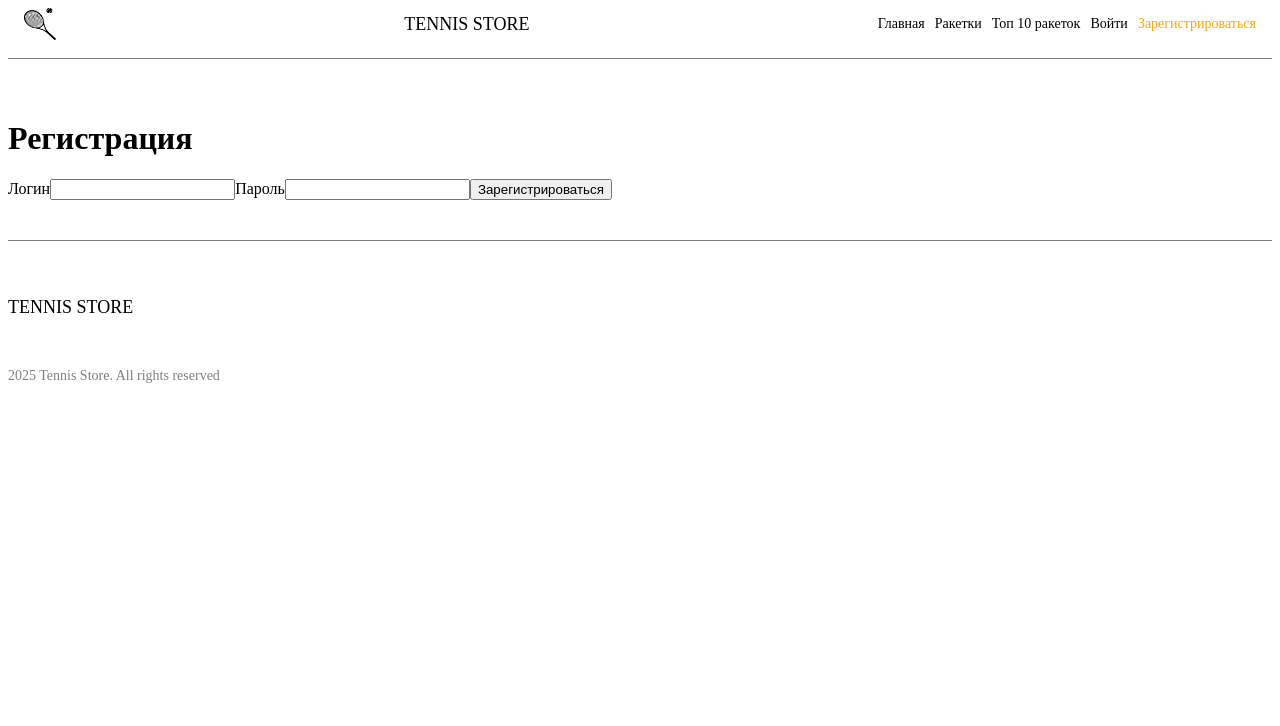
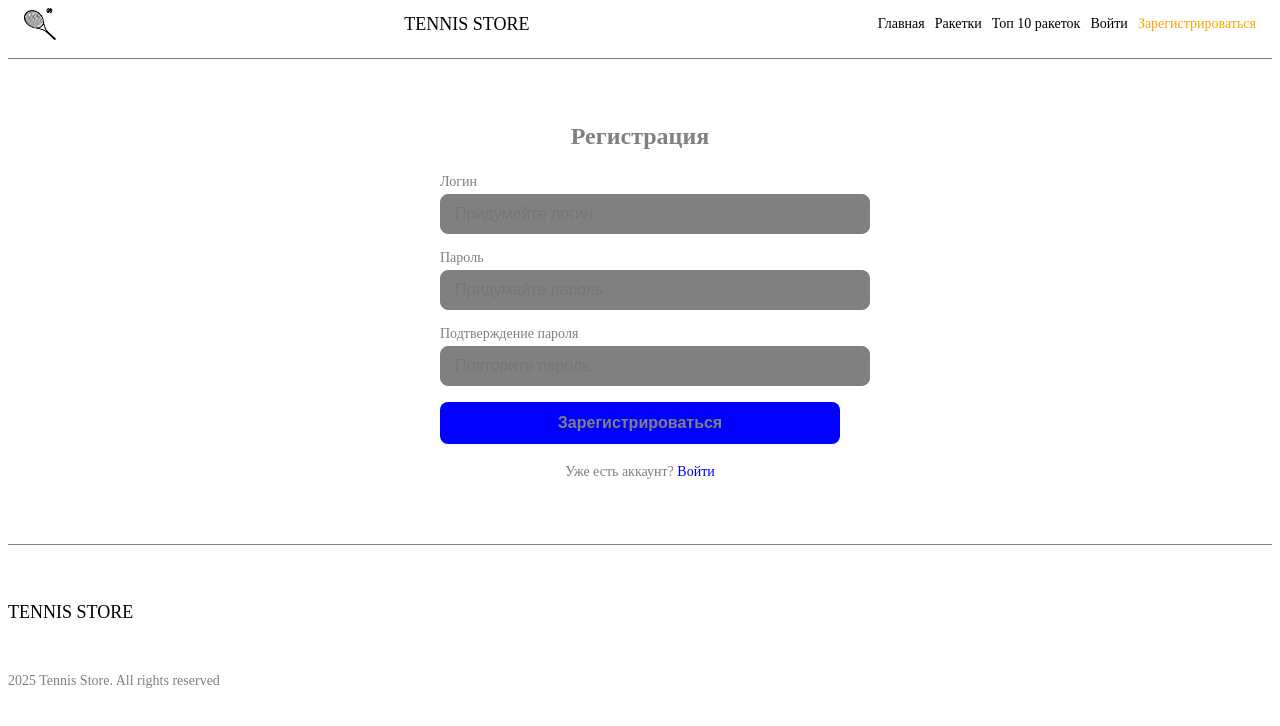
Before and after one commit to DenisMezhuev/next-js-learn-js, a Next.js app: page /signup in a window 1280 px wide. Shown: the top 726 px of the page. Built offline with nearby package versions, Linux system fonts and the light colour scheme; no server answers.

Commit message:
hw-5: fix

```diff
--- a/app/login/page.ts
+++ b/app/login/page.ts
@@ -1,3 +1,4 @@
-import LoginPage from "@/src/widgets/login";
+import {LoginPage} from "@/src/widgets/login";
+
 
 export default LoginPage
--- a/app/signup/page.ts
+++ b/app/signup/page.ts
@@ -1,3 +1,4 @@
-import  SignupPage from '@/src/widgets/signup'
+import {SignupPage} from "@/src/widgets/signup";
+
 
 export default SignupPage
--- a/src/features/header-nav/header-nav.tsx
+++ b/src/features/header-nav/header-nav.tsx
@@ -7,6 +7,7 @@ import {ROUTES} from "@/src/shared/config";
 import {useContext} from "react";
 import {UserContext} from "@/src/widgets/user-provider/user-provider";
 import Logout from "@/src/widgets/logout/logout";
+import {UserSection} from "@/src/features/user-section";
 
 export const HeaderNav = ()=>{
     const pathname = usePathname();
@@ -17,19 +18,7 @@ export const HeaderNav = ()=>{
             <NavLink url={ROUTES.HOME} isActive={pathname === ROUTES.HOME} text='Главная'/>
             <NavLink url={ROUTES.RACKETS} isActive={pathname === ROUTES.RACKETS} text='Ракетки'/>
             <NavLink url={ROUTES.RACKETS_TOP_10} isActive={pathname === ROUTES.RACKETS_TOP_10} text='Топ 10 ракеток'/>
-
-            {userData?.login ? (
-                <>
-                    <div>{userData.login}</div>
-                    <Logout />
-                </>
-            ) : (
-                <>
-                    <NavLink url={ROUTES.LOGIN} isActive={pathname === ROUTES.LOGIN} text='Войти' />
-                    <NavLink url={ROUTES.SIGNUP} isActive={pathname === ROUTES.SIGNUP} text='Зарегистрироваться' />
-                </>
-            )}
-
+            <UserSection userData={userData} pathname={pathname}/>
         </SContainer>
     );
 }
--- /dev/null
+++ b/src/features/user-section/index.ts
@@ -0,0 +1 @@
+export * from './user-section';
--- /dev/null
+++ b/src/features/user-section/user-section.tsx
@@ -0,0 +1,21 @@
+"use client"
+
+import Logout from "@/src/widgets/logout/logout";
+import {NavLink} from "@/src/shared/ui/nav-link";
+import {ROUTES} from "@/src/shared/config";
+import {TUser} from "@/src/shared/api/rackets.types";
+
+
+export const UserSection = ({userData, pathname}: {userData:  TUser | null, pathname: string})=> (
+    userData?.login ? (
+        <>
+            <div>{userData.login}</div>
+            <Logout />
+        </>
+    ) : (
+        <>
+            <NavLink url={ROUTES.LOGIN} isActive={pathname === ROUTES.LOGIN} text='Войти' />
+            <NavLink url={ROUTES.SIGNUP} isActive={pathname === ROUTES.SIGNUP} text='Зарегистрироваться' />
+        </>
+    )
+)
--- /dev/null
+++ b/src/shared/ui/auth-form/auth-form.styles.ts
@@ -0,0 +1,107 @@
+import styled from 'styled-components';
+
+export const SForm = styled.form`
+  display: flex;
+  flex-direction: column;
+  gap: 16px;
+  max-width: 400px;
+  margin: 0 auto;
+  padding: 24px;
+  width: 100%;
+`;
+
+export const STitle = styled.h1`
+  font-size: 24px;
+  font-weight: 700;
+  color: gray;
+  text-align: center;
+  margin: 0 0 8px;
+
+`;
+
+export const SFieldGroup = styled.div`
+  display: flex;
+  flex-direction: column;
+  gap: 4px;
+`;
+
+export const SLabel = styled.label`
+  font-size: 14px;
+  font-weight: 500;
+  color: gray;
+`;
+
+export const SInput = styled.input`
+  padding: 10px 14px;
+  font-size: 16px;
+  color: #d6d0d0;
+  background: gray;
+  border: 1px solid gray;
+  border-radius: 8px;
+  outline: none;
+  transition: all 0.3s ease;
+  width: 100%;
+
+  &:focus {
+    border-color: #8e8edc;
+    box-shadow: 0 0 0 3px rgba(16, 98, 216, 0.2);
+  }
+
+  &:disabled {
+    opacity: 0.6;
+    cursor: not-allowed;
+  }
+
+
+`;
+
+export const SError = styled.p`
+  font-size: 14px;
+  color: red;
+  margin: 4px 0 0;
+`;
+
+export const SButton = styled.button`
+  padding: 12px 24px;
+  font-size: 16px;
+  font-weight: 600;
+  color: gray;
+  background: blue;
+  border: none;
+  border-radius: 8px;
+  cursor: pointer;
+  transition: all 0.3s ease;
+  width: 100%;
+
+  &:hover:not(:disabled) {
+    background: blue;
+    transform: translateY(-2px);
+    box-shadow: 0 4px 12px rgba(16, 98, 216, 0.3);
+  }
+
+  &:active:not(:disabled) {
+    transform: translateY(0);
+  }
+
+  &:disabled {
+    opacity: 0.6;
+    cursor: not-allowed;
+  }
+`;
+
+export const SLinkWrapper = styled.div`
+  text-align: center;
+  font-size: 14px;
+  color: gray;
+  margin-top: 4px;
+`;
+
+export const SLink = styled.a`
+  color: blue;
+  text-decoration: none;
+  cursor: pointer;
+
+  &:hover {
+    text-decoration: underline;
+  }
+`;
--- /dev/null
+++ b/src/shared/ui/auth-form/auth-form.tsx
@@ -0,0 +1,74 @@
+'use client';
+
+import {
+    SForm,
+    STitle,
+    SFieldGroup,
+    SLabel,
+    SInput,
+    SError,
+    SButton,
+    SLinkWrapper,
+    SLink,
+} from './auth-form.styles';
+
+interface IAuthFormField {
+    name: string;
+    label: string;
+    type: 'text' | 'password' | 'email';
+    placeholder?: string;
+    defaultValue?: string;
+    required?: boolean;
+}
+
+interface IAuthFormProps {
+    title: string;
+    fields: IAuthFormField[];
+    submitText: string;
+    submitPendingText?: string;
+    isPending: boolean;
+    error?: string;
+    formAction: (formData: FormData) => void;
+    link?: {
+        text: string;
+        href: string;
+        label?: string;
+    };
+    className?: string;
+}
+
+export const AuthForm = ({ title,  fields,  submitText,  submitPendingText,  isPending,  error,  formAction,  link, className}: IAuthFormProps) => {
+    return (
+        <SForm action={formAction} className={className}>
+            <STitle>{title}</STitle>
+
+            {fields.map((field) => (
+                <SFieldGroup key={field.name}>
+                    <SLabel htmlFor={field.name}>{field.label}</SLabel>
+                    <SInput
+                        id={field.name}
+                        name={field.name}
+                        type={field.type}
+                        placeholder={field.placeholder}
+                        defaultValue={field.defaultValue}
+                        required={field.required}
+                        disabled={isPending}
+                    />
+                </SFieldGroup>
+            ))}
+
+            {error && <SError>{error}</SError>}
+
+            <SButton type="submit" disabled={isPending}>
+                {isPending ? submitPendingText || 'Загрузка...' : submitText}
+            </SButton>
+
+            {link && (
+                <SLinkWrapper>
+                    {link.text}{' '}
+                    <SLink href={link.href}>{link.label || link.text}</SLink>
+                </SLinkWrapper>
+            )}
+        </SForm>
+    );
+};
--- /dev/null
+++ b/src/shared/ui/auth-form/index.ts
@@ -0,0 +1 @@
+export * from './auth-form'
--- a/src/widgets/login/index.ts
+++ b/src/widgets/login/index.ts
@@ -1 +1 @@
-export {default} from './login';
+export {LoginPage} from './login';
--- a/src/widgets/signup/index.ts
+++ b/src/widgets/signup/index.ts
@@ -1 +1 @@
-export { default } from './signup'
+export { SignupPage } from './signup'
--- a/src/widgets/signup/signup.tsx
+++ b/src/widgets/signup/signup.tsx
@@ -1,52 +1,56 @@
-'use client'
+'use client';
 
 import { useActionState, useEffect } from 'react';
+import { signupAction } from './signup-action';
+import {AuthForm} from "@/src/shared/ui/auth-form";
 
-import { signupAction } from './signup-action';
-
-export default function SignupPage() {
+export const SignupPage = () => {
     const [state, formAction, isPending] = useActionState(signupAction, {});
 
-    const { error, redirectTo } = state;
-
     useEffect(() => {
-        if (redirectTo) {
-            document.location.assign(redirectTo);
+        if (state.redirectTo) {
+            document.location.assign(state.redirectTo);
         }
-    }, [redirectTo]);
+    }, [state.redirectTo]);
 
     return (
-        <form action={formAction} className="mx-auto flex max-w-sm flex-col gap-4">
-            <h1 className="text-xl font-medium text-black">Регистрация</h1>
-
-            <label className="flex flex-col gap-1">
-                <span>Логин</span>
-                <input
-                    name="login"
-                    type="text"
-                    required
-                    className="rounded-lg border border-gray-300 px-3 py-2 text-black"
-                />
-            </label>
-
-            <label className="flex flex-col gap-1">
-                <span>Пароль</span>
-                <input
-                    name="password"
-                    type="password"
-                    required
-                    className="rounded-lg border border-gray-300 px-3 py-2 text-black"
-                />
-            </label>
-
-            {error && <div className="text-red-500">{error}</div>}
-
-            <button
-                disabled={isPending}
-                className="rounded-lg bg-accent px-4 py-2 text-white disabled:opacity-50"
-            >
-                {isPending ? 'Регистрируем…' : 'Зарегистрироваться'}
-            </button>
-        </form>
+        <AuthForm
+            title="Регистрация"
+            fields={[
+                {
+                    name: 'login',
+                    label: 'Логин',
+                    type: 'text',
+                    placeholder: 'Придумайте логин',
+                    defaultValue: state.previousValue?.login,
+                    required: true,
+                },
+                {
+                    name: 'password',
+                    label: 'Пароль',
+                    type: 'password',
+                    placeholder: 'Придумайте пароль',
+                    defaultValue: state.previousValue?.password,
+                    required: true,
+                },
+                {
+                    name: 'confirmPassword',
+                    label: 'Подтверждение пароля',
+                    type: 'password',
+                    placeholder: 'Повторите пароль',
+                    required: true,
+                },
+            ]}
+            submitText="Зарегистрироваться"
+            submitPendingText="Регистрация..."
+            isPending={isPending}
+            error={state.error}
+            formAction={formAction}
+            link={{
+                text: 'Уже есть аккаунт?',
+                href: '/login',
+                label: 'Войти',
+            }}
+        />
     );
-}
+};
```
Also changed, not shown: src/widgets/login/login.tsx (+37 -33 lines).
